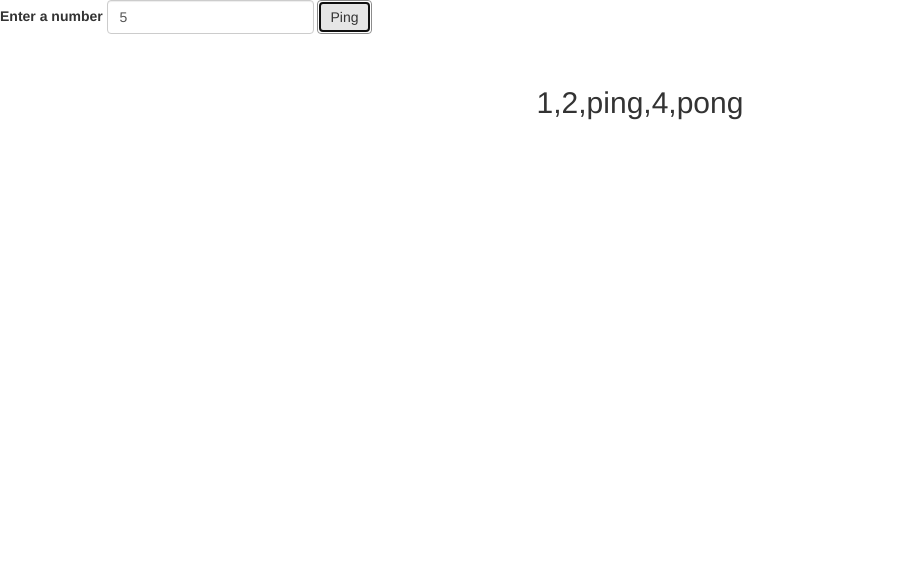
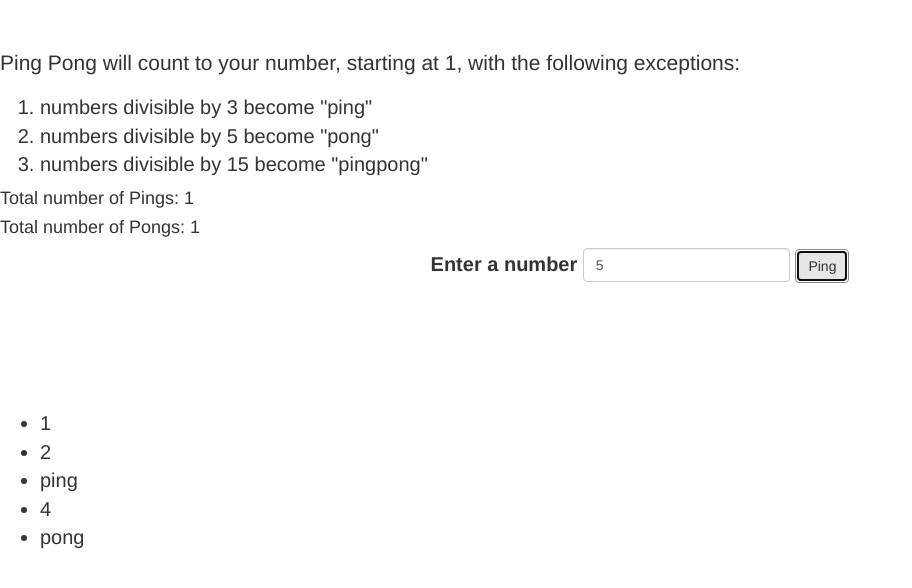
Before and after one commit to JMDelight/pingpong, a plain HTML site: page index.html in a window 1280 px wide. Both pictures are taken after typing "5" into the empty fields and a click on the button "Ping". Shown: the whole page, without its empty margins (0-912 px from the left). Drawn offline with Linux system fonts and the light colour scheme.

```diff
--- a/css/styles.css
+++ b/css/styles.css
@@ -1,5 +1,8 @@
 .jumbotron {
   background-color: white;
-  text-align: center;
-  font-size: 30px;
+  font-size: 20px;
 }
+
+form {
+   text-align: center;
+ }
--- a/index.html
+++ b/index.html
@@ -10,6 +10,16 @@
     <title>Ping Pong Counter</title>
   </head>
   <body>
+    <div class="jumbotron">
+      <p>Ping Pong will count to your number, starting at 1, with the following exceptions:</p>
+      <ol>
+        <li>numbers divisible by 3 become "ping"</li>
+        <li>numbers divisible by 5 become "pong"</li>
+        <li>numbers divisible by 15 become "pingpong"</li>
+      </ol>
+      <h4>Total number of Pings: <span id="ping">0</span></h4>
+      <h4>Total number of Pongs: <span id="pong">0</span></h4>
+
       <form class="form-inline ping-form">
         <div class="form-group">
           <label for="user-input">Enter a number</label>
@@ -17,7 +27,10 @@
         </div>
         <button type="submit" class="btn btn-default" id="submit">Ping</button>
       </form>
-    <div class = "jumbotron" id="result">
+    </div>
+    <div class="jumbotron">
+      <ul id="result">
+      </ul>
     </div>
   </body>
 </html>
--- a/js/scripts.js
+++ b/js/scripts.js
@@ -1,5 +1,8 @@
+var pingCounter = 0;
+var pongCounter = 0;
+
 var pingPong = function(number) {
-  var result = [];
+  var results = [];
   var count = 0;
   var countingNumber = 1;
   if (number >= 1 ) {
@@ -10,17 +13,20 @@
   while (count != number) {
     count += countingNumber;
     if (count % 15 === 0) {
-      result.push("pingpong");
+      results.push("pingpong");
+      pingCounter += 1;
+      pongCounter += 1;
     } else if (count % 3 === 0){
-      result.push("ping");
+      results.push("ping");
+      pingCounter += 1;
     } else if (count % 5 === 0) {
-      result.push("pong");
+      results.push("pong");
+      pongCounter += 1;
     } else {
-      result.push(count);
+      results.push(count);
     }
   };
-
-  return result;
+  return results;
 };
 
 $(document).ready(function() {
@@ -28,6 +34,11 @@
     event.preventDefault();
     var userInput = parseInt($("#user-input").val());
     var output = pingPong(userInput);
-    $("#result").text(output);
+    $("#result").empty();
+    $("#ping").text(pingCounter);
+    $("#pong").text(pongCounter);
+    output.forEach(function(item) {
+      $("#result").append("<li>" + item + "</li>");
+    });
   });
 });
```
Also changed, not shown: pong.html (added, +14 -0 lines), js/pong.js (added), 1 other file. Lines whose indentation alone changed are shown as unchanged.
